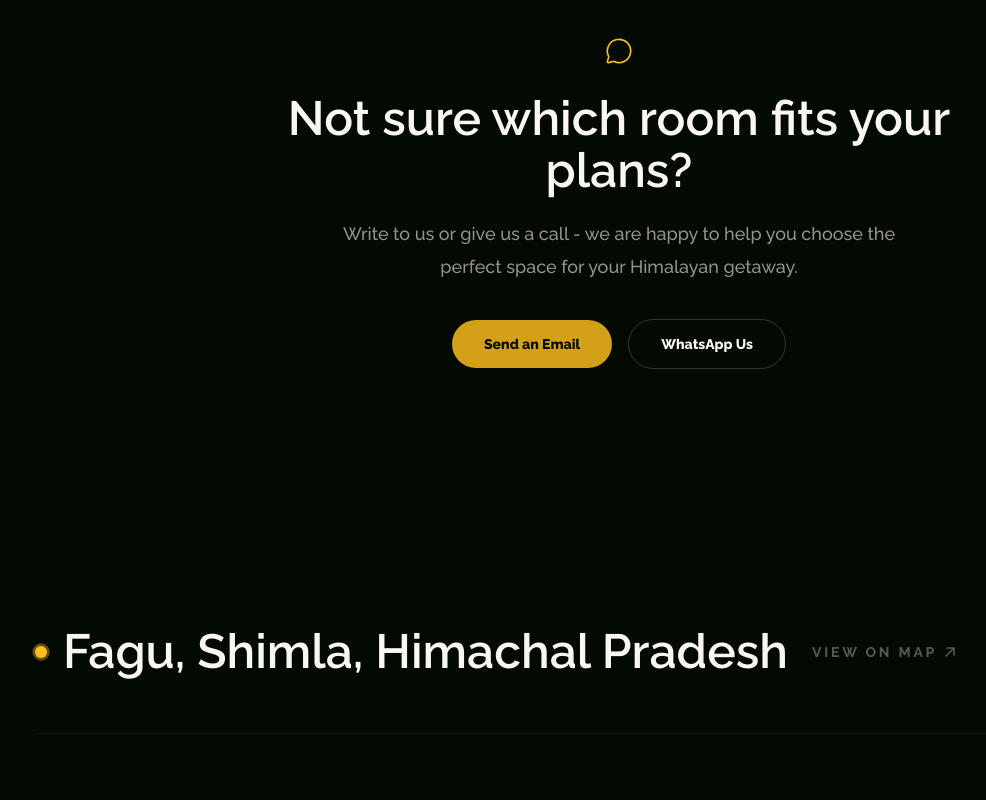
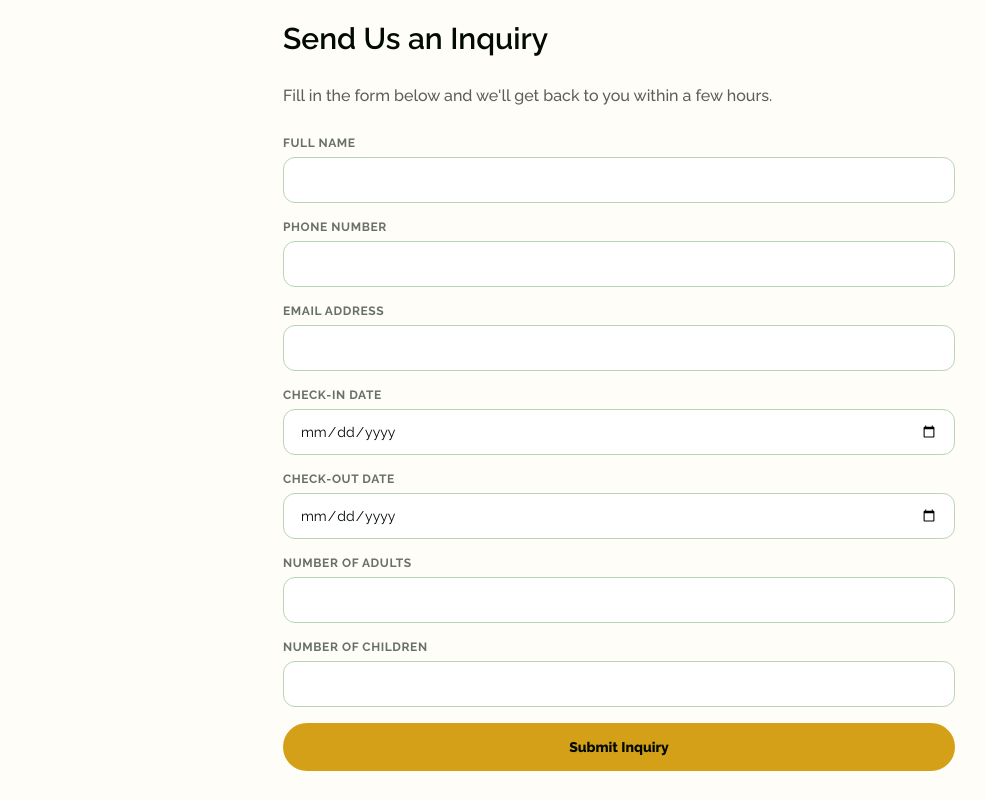
Before and after one commit to theone14122000/shire, a Next.js app: page /contact in a window 1280 px wide. Shown: the part 1780-2580 px from the top of the page, without its empty margins (21-1007 px from the left). Built offline with nearby package versions, Linux system fonts and the light colour scheme; no server answers; the database is empty.

Commit message:
Contact: inquiry form + single address; Rooms: lg:group-hover:scale-125 desktop only; Sustainability: single bg-white, one image from CMS

```diff
--- a/app/contact/page.tsx
+++ b/app/contact/page.tsx
@@ -179,7 +179,7 @@ export default function ContactPage() {
                   Find Us on Google Maps
                 </p>
                 <h3 className="mt-3 font-display text-2xl font-semibold leading-[1.25] text-emerald-950 transition-colors group-hover:text-gold-700 sm:text-3xl">
-                  {brand.address}
+                  Dehna Road, near Talayi Village, Fagu, Himachal Pradesh 171209
                 </h3>
               </div>
               <span className="inline-flex h-12 w-12 items-center justify-center rounded-full bg-emerald-950 text-cream-50 transition-colors group-hover:bg-gold-500 group-hover:text-emerald-950">
@@ -188,6 +188,86 @@ export default function ContactPage() {
             </a>
           </motion.div>
         </div>
+      </section>
+
+      <section className="px-5 py-12 sm:px-8 sm:py-28 lg:px-14 lg:py-32">
+        <motion.div
+          variants={stagger}
+          initial="hidden"
+          whileInView="show"
+          viewport={{ once: true, amount: 0.15 }}
+          className="mx-auto max-w-2xl"
+        >
+          <h2 className="font-display text-2xl font-semibold text-emerald-950 sm:text-3xl mb-6">
+            Send Us an Inquiry
+          </h2>
+          <p className="mb-6 text-base leading-[1.85] text-emerald-950/65">
+            Fill in the form below and we'll get back to you within a few hours.
+          </p>
+          <form onSubmit={submit} className="space-y-4">
+            <Field
+              id="name"
+              label="Full Name"
+              value={form.name}
+              onChange={handleInput("name")}
+              required
+            />
+            <Field
+              id="phone"
+              label="Phone Number"
+              value={form.phone}
+              onChange={handleInput("phone")}
+              required
+            />
+            <Field
+              id="email"
+              label="Email Address"
+              value={form.email}
+              onChange={handleInput("email")}
+              required
+            />
+            <Field
+              id="checkInDate"
+              label="Check-in Date"
+              type="date"
+              value={form.checkInDate}
+              onChange={handleInput("checkInDate")}
+              required
+            />
+            <Field
+              id="checkOutDate"
+              label="Check-out Date"
+              type="date"
+              value={form.checkOutDate}
+              onChange={handleInput("checkOutDate")}
+              required
+            />
+            <Field
+              id="adults"
+              label="Number of Adults"
+              value={form.adults}
+              onChange={handleInput("adults")}
+              required
+            />
+            <Field
+              id="children"
+              label="Number of Children"
+              value={form.children}
+              onChange={handleInput("children")}
+              required
+            />
+            <button type="submit" className="luxe-button w-full">
+              Submit Inquiry
+            </button>
+            {errors.name && <p className="text-red-600 text-xs">{errors.name}</p>}
+            {errors.phone && <p className="text-red-600 text-xs">{errors.phone}</p>}
+            {errors.email && <p className="text-red-600 text-xs">{errors.email}</p>}
+            {errors.checkInDate && <p className="text-red-600 text-xs">{errors.checkInDate}</p>}
+            {errors.checkOutDate && <p className="text-red-600 text-xs">{errors.checkOutDate}</p>}
+            {errors.adults && <p className="text-red-600 text-xs">{errors.adults}</p>}
+            {errors.children && <p className="text-red-600 text-xs">{errors.children}</p>}
+          </form>
+        </motion.div>
       </section>
 
       <section className="bg-emerald-950 px-5 py-20 text-center text-cream-50 sm:px-8 sm:py-28 lg:px-14 lg:py-36">
```
